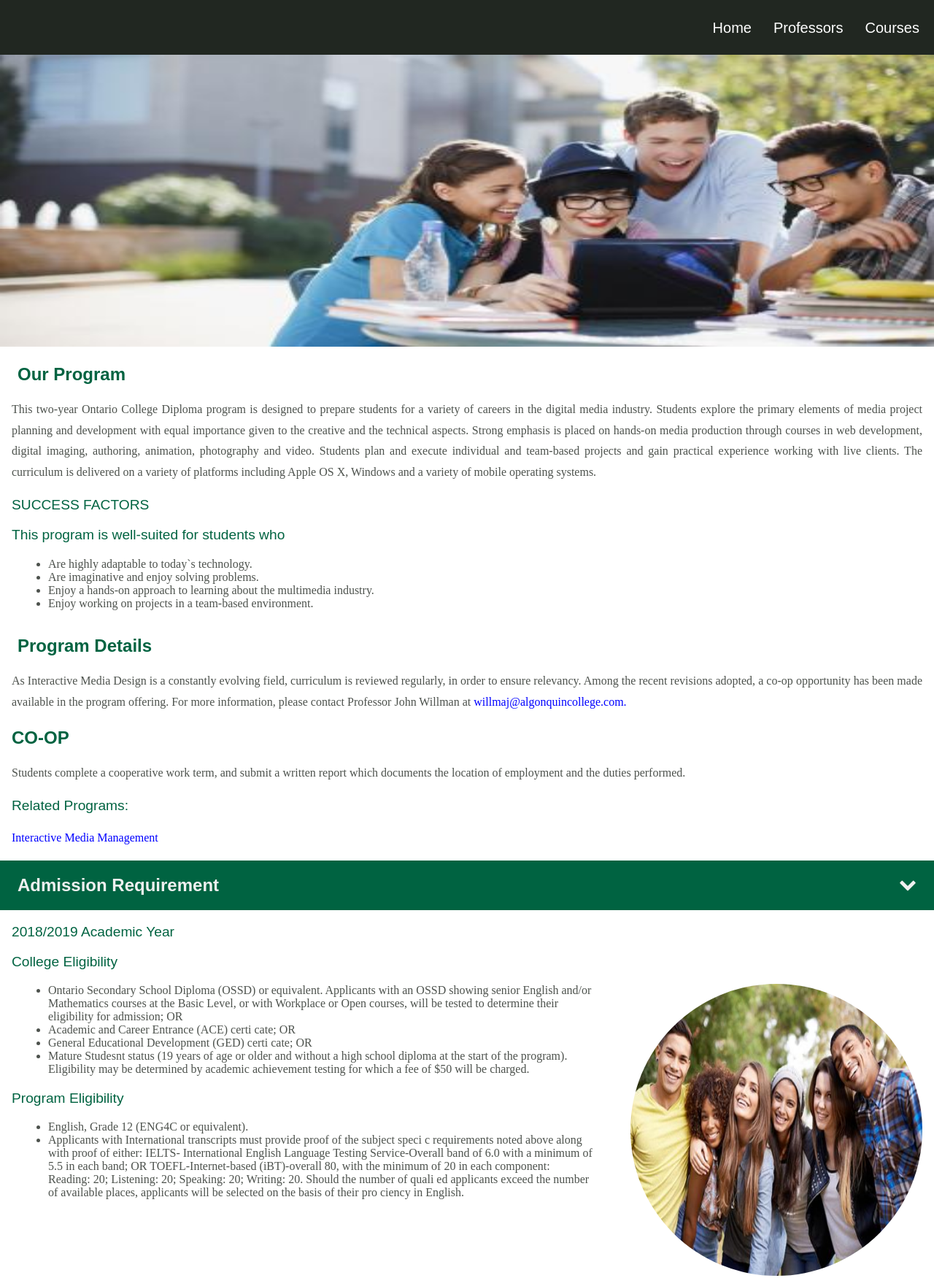
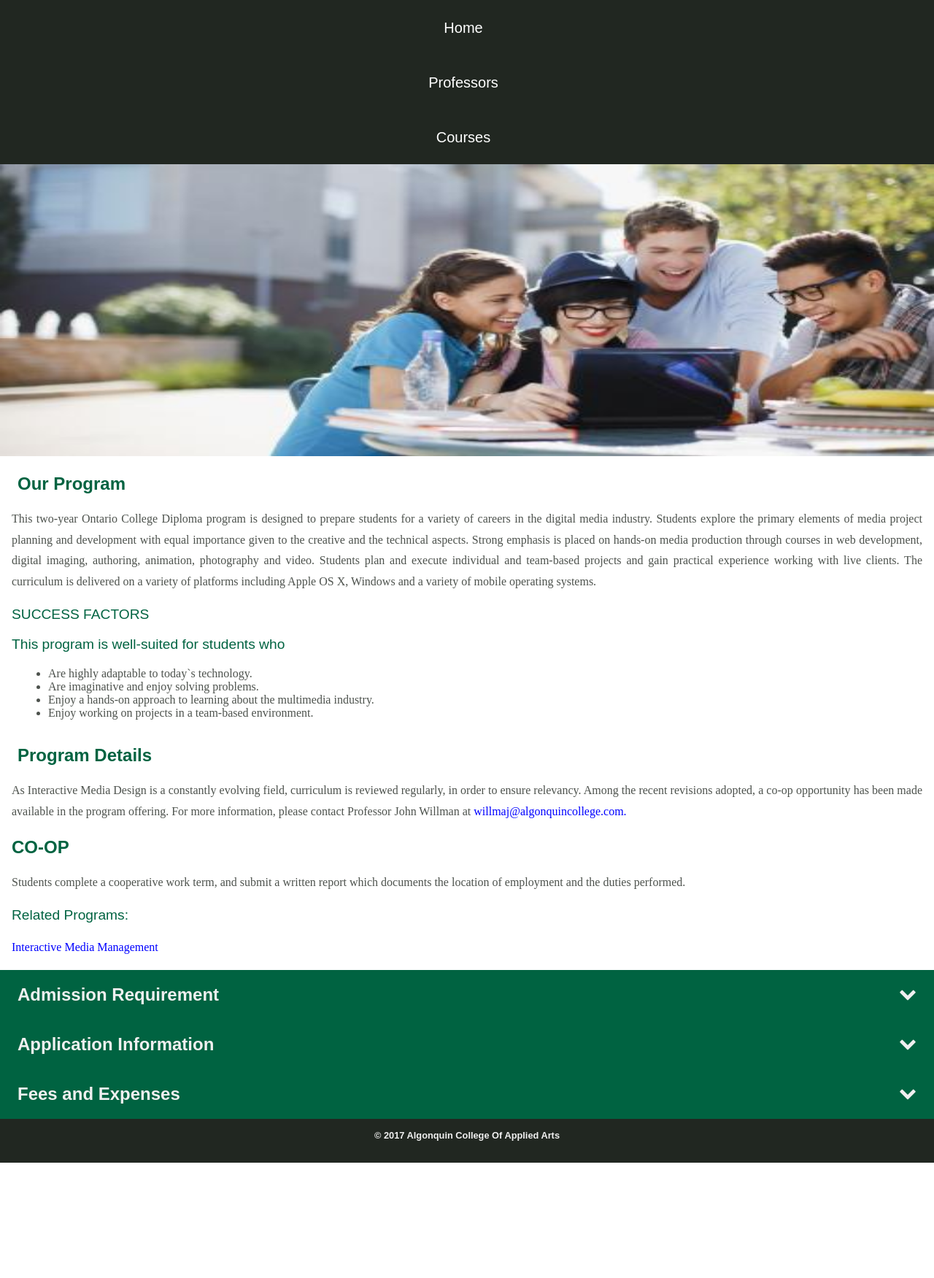
Before and after one commit to MTM6330-F17/FinalProject--Team01, a plain HTML site: page index.html in a window 1280 px wide. Shown: the top 1751 px of the page at 73% size. After the commit the page ends 1593 px from the top, so only its background shows below. Drawn offline with nearby package versions, Linux system fonts and the light colour scheme.

Commit message:
Revert "finalizing professors and homepage"
This reverts commit ce317bb8978bf371f9638c3b0abe624034ade22b.

```diff
--- a/scss/main.scss
+++ b/scss/main.scss
@@ -244,9 +244,6 @@ footer {
   z-index: -1;
   margin: 0;
 }
-.chevron-down {
-  display: block;
-}
  /*ENDING COLN FOR MIN WIDTH FOR MOBILE*/
 
  /*Michael's work*/
@@ -261,12 +258,8 @@ html {
       display: none;
   }
 nav ul {
+  width: 100%;
 display: inline-block;
-float: right;
-}
-nav ul li {
-  display: block !important;
-  float: left;
 }
 nav a.show {
     display: inline-block;
@@ -274,12 +267,7 @@ nav a.show {
     margin: 0;
 }
 /*CSS FOR HOMEPAGE (MOSTLY IMAGES)*/
-.accordion-content {
-  display: block;
-}
-.chevron-down {
-  display: none;
-}
+
 .ourprogram {
   display: block;
   background-position: center;
```
Also changed, not shown: css/main.css, css/min/main.css.
